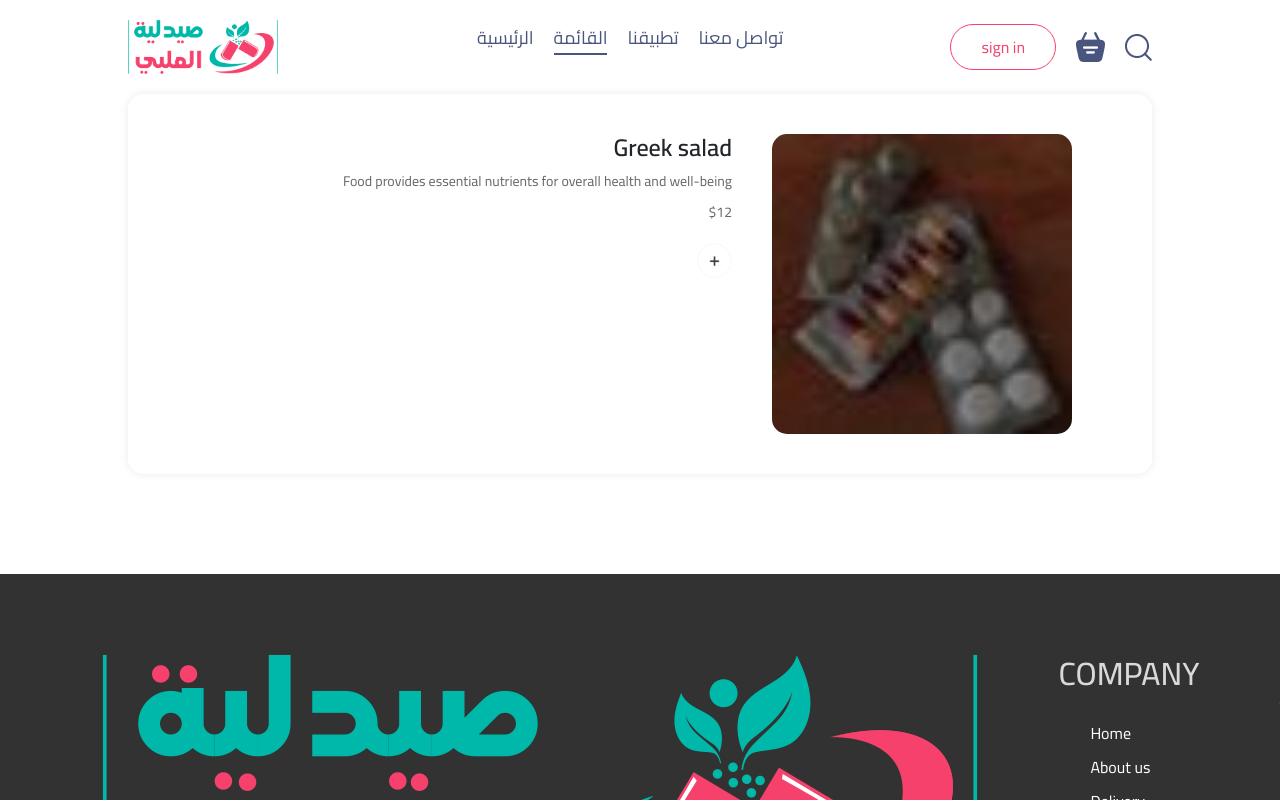
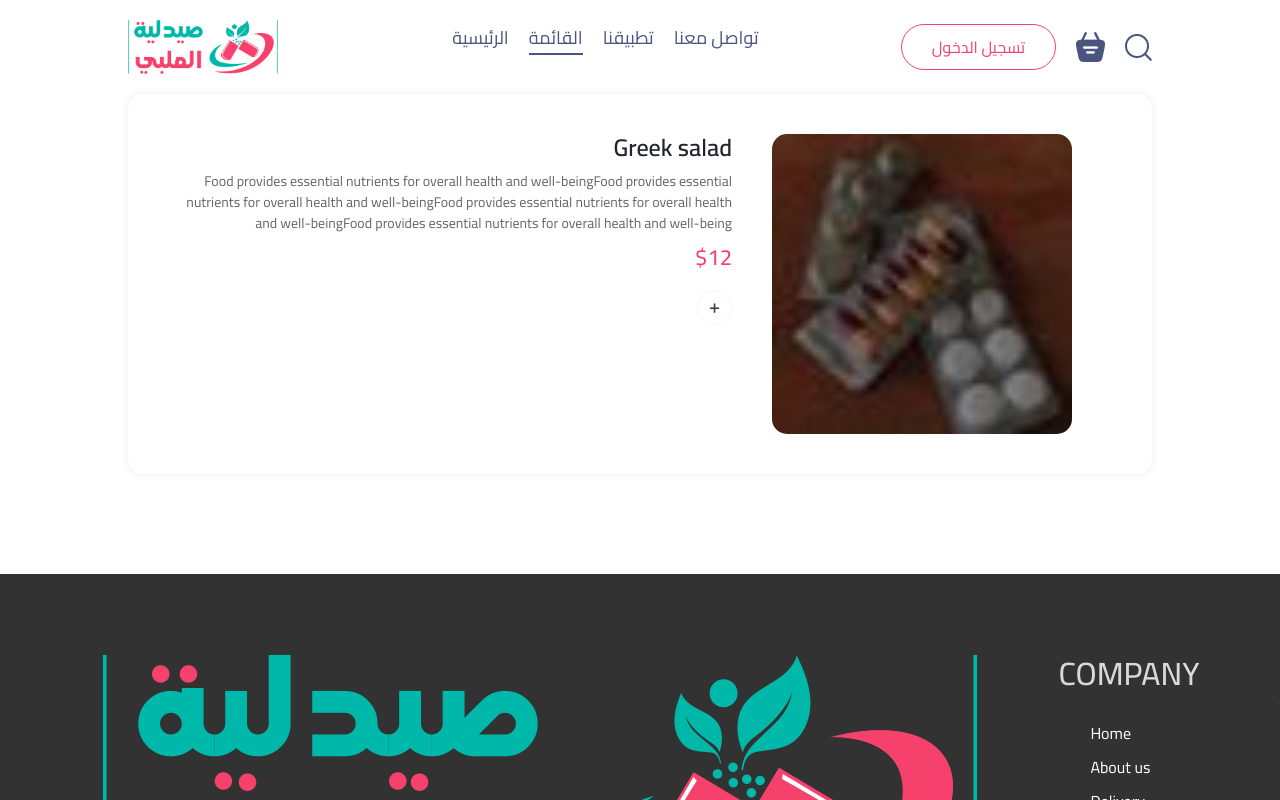
Before and after one commit to MustafaBR213/food-delivery, a React (Vite) app: page /product/1 in a window 1280 px wide. Shown: the top 800 px of the page. Built offline with nearby package versions, Linux system fonts and the light colour scheme.

Commit message:
make item detailsssgس

```diff
--- a/src/components/FoodDisplay/FoodDisplay.jsx
+++ b/src/components/FoodDisplay/FoodDisplay.jsx
@@ -1,7 +1,7 @@
 import React, { useContext } from 'react';
 import './FoodDisplay.css';
 import { StoreContext } from '../../context/StoreContext';
-import { Link } from 'react-router-dom'; // Import Link
+import { Link } from 'react-router-dom';
 import FoodItem from '../FoodItem/FoodItem';
 
 const FoodDisplay = ({ category }) => {
@@ -11,16 +11,17 @@ const FoodDisplay = ({ category }) => {
     <div className='food-display' id='food-display'>
       <h2>Top dishes near you </h2>
       <div className="food-display-list">
-        {food_list.map((item, index) => {
+        {food_list.map((item) => {
           if (category === "All" || category === item.category) {
             return (
               <FoodItem
+                key={item._id} // Provide a unique key prop
                 id={item._id}
                 name={item.name}
                 description={item.description}
                 price={item.price}
                 image={item.image}
-                ></FoodItem>
+              />
             );
           }
           return null;
--- a/src/components/LoginPopup/LoginPopup.jsx
+++ b/src/components/LoginPopup/LoginPopup.jsx
@@ -2,36 +2,38 @@ import React, { useState } from 'react'
 import './LoginPopup.css'
 import { assets } from '../../assets/assets'
 
-const LoginPopup = ({setShowLogin}) => {
+const LoginPopup = ({ setShowLogin }) => {
 
-    const [currState,setCurrState] =  useState("Login")
+    const [currState, setCurrState] =  useState("Login")
 
     return (
         <div className='login-popup'>
             <form action="" className="login-popup-container">
                 <div className="login-popup-title">
                     <h2>{currState}</h2>
-                <img src={assets.cross_icon} onClick={()=>setShowLogin(false)} alt="" />
+                    <img src={assets.cross_icon} onClick={() => setShowLogin(false)} alt="" />
                 </div>
 
                 <div className="login-popup-inputs">
-                {currState==="Login"?<></>:<input type="text" placeholder='Your name' required />}
-                <input type="email" placeholder='Your email' required />
-                <input type="password" placeholder='Password' required />
+                    {currState !== "Login" && (
+                        <input type="text" placeholder='الاسم' required />
+                    )}
+                    <input type="email" placeholder='البريد الالكتروني' required />
+                    <input type="password" placeholder='كلمة المرور' required />
                 </div>
 
-            <button>{currState==="Sign Up"?"Create account":"Login"}</button>
+                <button>{currState === "Sign Up" ? "إنشاء حساب" : "تسجيل دخول"}</button>
 
                 <div className="login-popup-condition">
-                <input type="checkbox" required/>
-                <p>By continuing, i agree to the terms of use and Privacy Policy.</p>
+                    <input type="checkbox" required />
+                    <p>بالاكمال هنا فأنت موافق على سياسة الخصوصية</p>
                 </div>
 
-            {currState==="Login"
-            ?<p>Create a new account? <span onClick={()=> setCurrState("Sign Up")}>Click here</span></p>
-            :<p>Already have an account? <span onClick={()=> setCurrState("Login")}>Login here</span></p>
-            }
-
+                {currState === "Login" ? (
+                    <p>إنشاء حساب جديد? <span onClick={() => setCurrState("Sign Up")}>اضغط هنا</span></p>
+                ) : (
+                    <p>هل تملك حساباً بالفعل? <span onClick={() => setCurrState("Login")}>تسجيل الدخول</span></p>
+                )}
 
             </form>
         </div>
--- a/src/components/Navbar/Navbar.jsx
+++ b/src/components/Navbar/Navbar.jsx
@@ -26,7 +26,7 @@ const Navbar = ({setShowLogin}) => {
               <Link to='/cart'><img src={assets.basket_icon} alt="" /></Link>
                 <div className={getTotalCartAmount()===0?"":"dot"}></div>
             </div>
-            <button onClick={()=>setShowLogin(true)}>sign in</button>
+            <button onClick={()=>setShowLogin(true)}>تسجيل الدخول</button>
         </div>
     </div>
   )
--- a/src/components/ProductDetails/ProductDetails.css
+++ b/src/components/ProductDetails/ProductDetails.css
@@ -73,7 +73,12 @@
   font-size: 16px;
   font-weight: 500;
 }
-
+.food-item-price{
+  color: #F5416B;
+  font-size: 22px;
+  font-weight: 500;
+  margin: 10px 0px;
+}
 @keyframes fadeIn {
   from {
     opacity: 0;
--- a/src/components/ProductDetails/ProductDetails.jsx
+++ b/src/components/ProductDetails/ProductDetails.jsx
@@ -26,11 +26,12 @@ const ProductDetails = () => {
 
   return (
     <div className="product-detail">
+
       <img src={product.image} alt={product.name} className="product-detail-image" />
       <div className="product-detail-info">
         <h2>{product.name}</h2>
-        <p>{product.description}</p>
-        <p>${product.price}</p>
+        <p>{product.description}{product.description}{product.description}{product.description}</p>
+        <h1 className="food-item-price">${product.price}</h1>
         <div className="product-detail-cart-actions">
           {!cartItems[id] ? (
             <img className='add' onClick={handleAddToCart} src={assets.add_icon_white} alt='' />
--- a/src/components/SearchBar/SearchBar.css
+++ b/src/components/SearchBar/SearchBar.css
@@ -0,0 +1,10 @@
+.rounded{
+    width: 30%;
+    margin-bottom: 20px;
+}
+@media (max-width: 768px) {
+    .rounded{
+        width: 100%;
+        margin-top: 20px;
+    }
+}
--- a/src/components/SearchBar/SearchBar.jsx
+++ b/src/components/SearchBar/SearchBar.jsx
@@ -2,11 +2,10 @@ import React from 'react'
 import './SearchBar.css'
 const SearchBar = () => {
   return (
-    <div class="input-group rounded">
-        <input type="search" class="form-control rounded" placeholder="Search" aria-label="Search" aria-describedby="search-addon" />
-        <span class="input-group-text border-0" id="search-addon">
-            <i class="fas fa-search"></i>
-        </span>
+    <div className="input-group rounded">
+
+        <input type="search" className="form-control rounded" placeholder="البحث" aria-label="Search" aria-describedby="search-addon" />
+
     </div>
   )
 }
--- a/src/pages/Home/Home.jsx
+++ b/src/pages/Home/Home.jsx
@@ -6,7 +6,6 @@ import FoodDisplay from '../../components/FoodDisplay/FoodDisplay'
 import AppDownload from '../../components/AppDownload/AppDownload'
 import ImageSlider from '../../components/ImageSlider/ImageSlider'
 import images from "../../data/imagess";
-import SearchBar from '../../components/SearchBar/SearchBar'
 
 const Home = () => {
 
@@ -16,7 +15,7 @@ const Home = () => {
     <div className='Home'>
 
 
-          <SearchBar/>
+
 
         <div className='placee-order'>
           <div className='placee-order-left'>
--- a/src/pages/Products/Products.jsx
+++ b/src/pages/Products/Products.jsx
@@ -2,12 +2,14 @@ import React, { useState } from 'react'
 import './Products.css'
 import ExploreMenu from '../../components/ExploreMenu/ExploreMenu'
 import FoodDisplay from '../../components/FoodDisplay/FoodDisplay'
-
+import SearchBar from '../../components/SearchBar/SearchBar'
 const Products = () => {
     const [category,setCategory]= useState("All")
   return (
     <div>
+      <SearchBar/>
         <ExploreMenu category={category} setCategory={setCategory}/>
+
         <FoodDisplay category={category}/>
     </div>
   )
```
Lines whose indentation alone changed are shown as unchanged.
